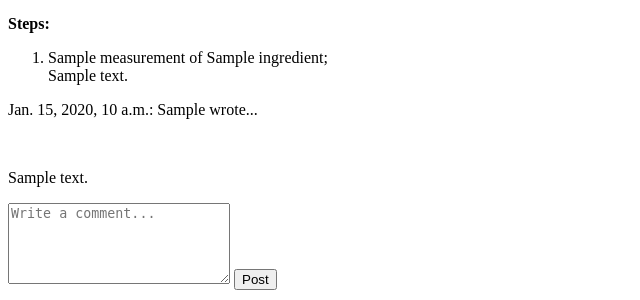
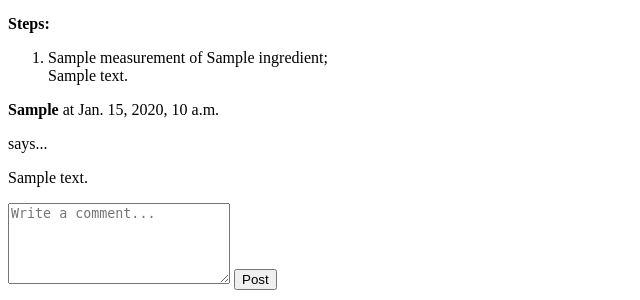
Before and after one commit to jgdepew/potluck, a Django app: template apps/cooking_app/templates/cooking_app/show_recipe.html in a window 1280 px wide. Shown: the part 259-559 px from the top of the page, without its empty margins (0-640 px from the left). Run offline with Django 3.2, Linux system fonts and the light colour scheme; the template is opened without the code that fills it: most values are stand-ins (such as "Sample title", 1, 10 or a date in 2020).

Commit message:
comment functionality v2

```diff
--- a/apps/cooking_app/templates/cooking_app/show_recipe.html
+++ b/apps/cooking_app/templates/cooking_app/show_recipe.html
@@ -57,9 +57,8 @@
 	</div>
 	<div id="comments">
 	{% for comment in comments %}
-		<p>{{comment.created_at}}: {{ comment.user.first_name }} wrote... </p>
-		<br>
-		<p>{{ comment.comment }}</p>
+		<p><b>{{ comment.user.first_name }}</b> at {{comment.created_at}}</p> <p>says...</p>
+		<p>{{comment.comment}}</p>
 	{% endfor %}
 	</div>
 	<form action="{% url 'potluck:show_recipe' recipe_id=recipe.id %}" method="post">
--- a/apps/cooking_app/views.py
+++ b/apps/cooking_app/views.py
@@ -56,7 +56,7 @@ def show_recipe(request, recipe_id):
 	'user': User.objects.get(id=request.session['id']),
 	'recipe': Recipe.objects.get(id=recipe_id),
 	'steps': Step.objects.filter(recipe=recipe_id),
-	'comments': Comment.objects.all()
+	'comments': Comment.objects.filter(recipe=Recipe.objects.get(id=recipe_id))
 	}
 	return render(request, 'cooking_app/show_recipe.html', context)
 
```
